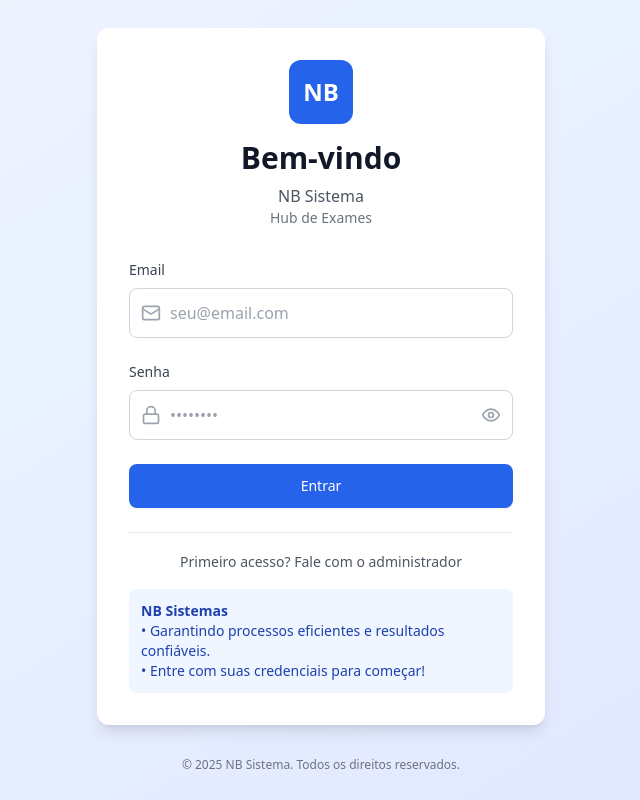
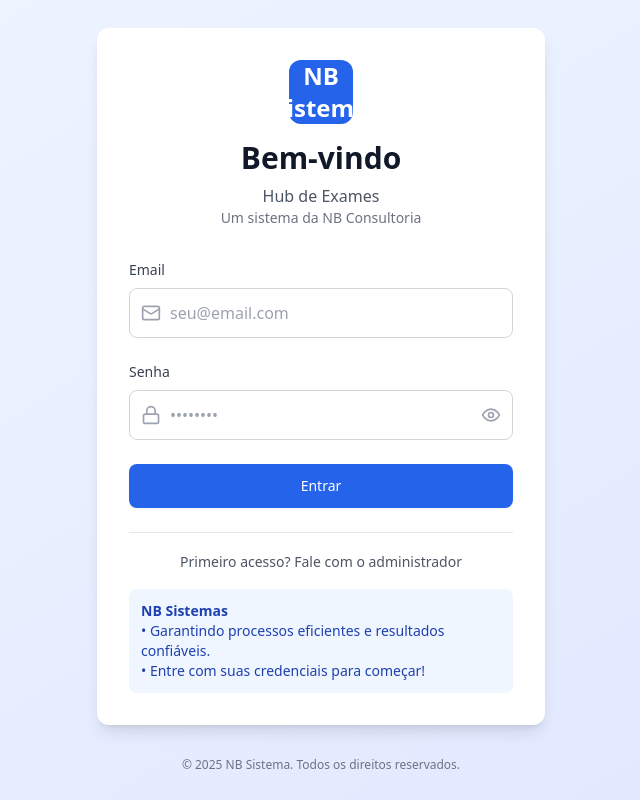
Before and after one commit to nbsistema/exames, a React (Vite) app: page / in a window 1280 px wide. Shown: the whole page, without its empty margins (319-959 px from the left). Built offline with nearby package versions, Linux system fonts and the light colour scheme; no server answers.

Commit message:
Update LoginForm.tsx

```diff
--- a/src/components/LoginForm.tsx
+++ b/src/components/LoginForm.tsx
@@ -111,10 +111,10 @@ export function LoginForm() {
           <div className="bg-white rounded-xl shadow-lg p-8">
             <div className="text-center mb-8">
               <div className="w-16 h-16 bg-blue-600 rounded-xl flex items-center justify-center mx-auto mb-4">
-                <span className="text-white font-bold text-2xl">NB</span>
+                <span className="text-white font-bold text-2xl">NB Sistema</span>
               </div>
               <h2 className="text-3xl font-bold text-gray-900">Setup Inicial</h2>
-              <p className="text-gray-600 mt-2">NB Hub Exames</p>
+              <p className="text-gray-600 mt-2">Hub Exames</p>
               <p className="text-sm text-gray-500">Criar primeiro usuário administrador</p>
             </div>
 
@@ -219,11 +219,11 @@ export function LoginForm() {
           <div className="bg-white rounded-xl shadow-lg p-8">
             <div className="text-center mb-8">
               <div className="w-16 h-16 bg-blue-600 rounded-xl flex items-center justify-center mx-auto mb-4">
-                <span className="text-white font-bold text-2xl">NB</span>
+                <span className="text-white font-bold text-2xl">NB Sistema</span>
               </div>
               <h2 className="text-3xl font-bold text-gray-900">Recuperar Senha</h2>
-              <p className="text-gray-600 mt-2">NB Sistema</p>
-              <p className="text-sm text-gray-500">Hub de Exames</p>
+              <p className="text-gray-600 mt-2">Hub de Exames</p>
+              <p className="text-sm text-gray-500">Um sistema da NB Consultoria</p>
             </div>
 
             <form onSubmit={handleResetPassword} className="space-y-6">
@@ -279,11 +279,11 @@ export function LoginForm() {
         <div className="bg-white rounded-xl shadow-lg p-8">
           <div className="text-center mb-8">
             <div className="w-16 h-16 bg-blue-600 rounded-xl flex items-center justify-center mx-auto mb-4">
-              <span className="text-white font-bold text-2xl">NB</span>
+              <span className="text-white font-bold text-2xl">NB Sistema</span>
             </div>
             <h2 className="text-3xl font-bold text-gray-900">Bem-vindo</h2>
-            <p className="text-gray-600 mt-2">NB Sistema</p>
-            <p className="text-sm text-gray-500">Hub de Exames</p>
+            <p className="text-gray-600 mt-2">Hub de Exames</p>
+            <p className="text-sm text-gray-500">Um sistema da NB Consultoria</p>
           </div>
 
           <form onSubmit={handleSubmit} className="space-y-6">
```
